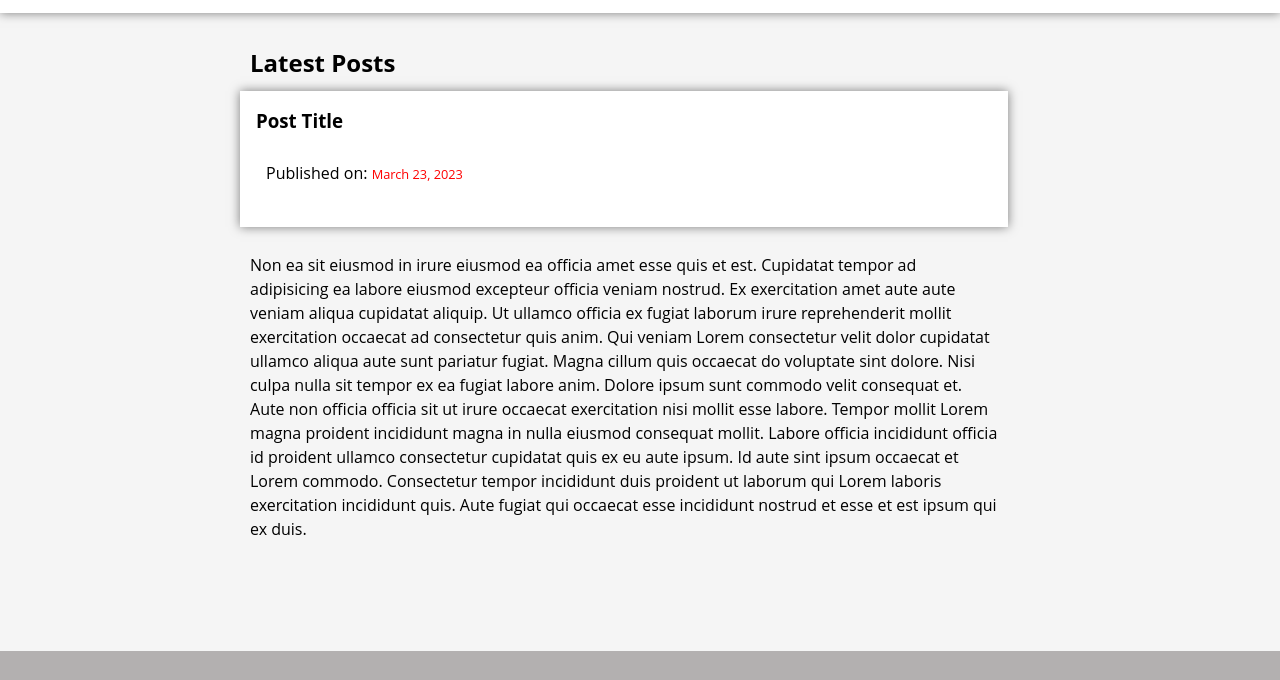
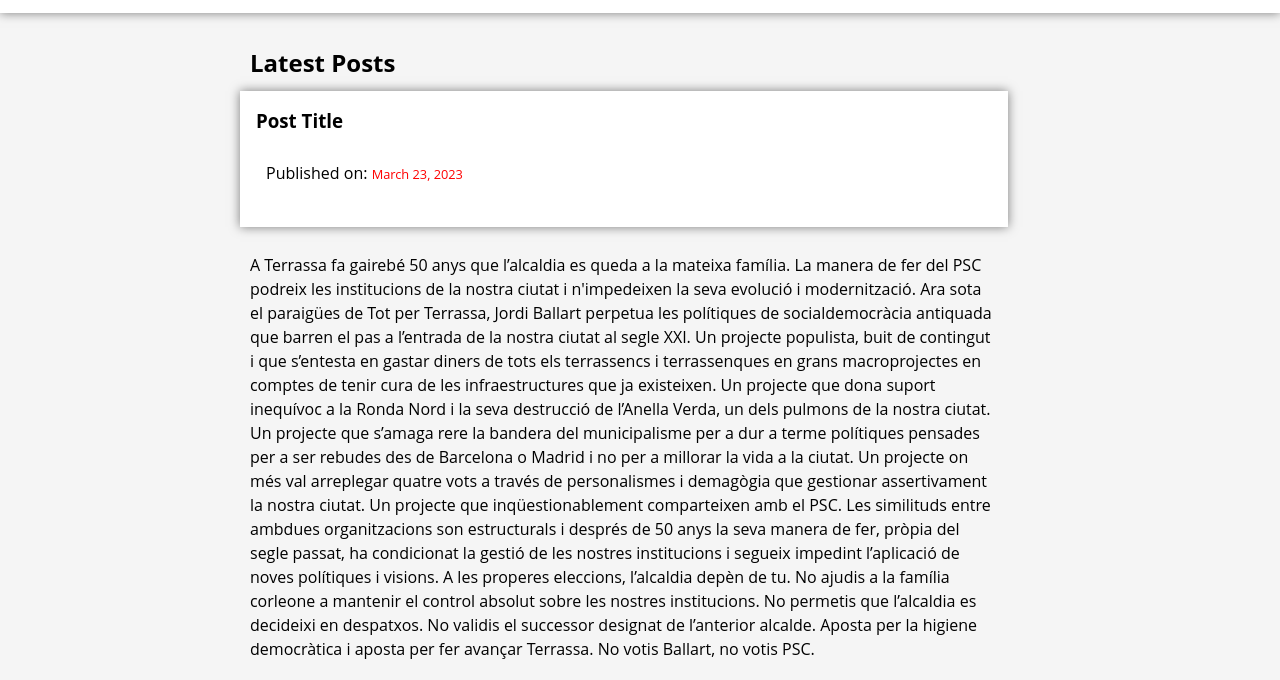
Before and after one commit to QueMiresPallasso/MATRACA, a plain HTML site: page index.html in a window 1280 px wide. Shown: the part 101-781 px from the top of the page. Drawn offline with Linux system fonts and the light colour scheme.

Commit message:
Update index.html

```diff
--- a/index.html
+++ b/index.html
@@ -29,18 +29,10 @@
 					<h3>Post Title</h3>
 					<p>Published on: <time datetime="2023-03-23">March 23, 2023</time></p>
 				</header>
-				<p>Non ea sit eiusmod in irure eiusmod ea officia amet esse quis et est. Cupidatat tempor ad adipisicing ea labore eiusmod excepteur officia veniam nostrud.
-                    Ex exercitation amet aute aute veniam aliqua cupidatat aliquip. Ut ullamco officia ex fugiat laborum irure reprehenderit mollit exercitation occaecat ad
-                    consectetur quis anim.
+				<p>A Terrassa fa gairebé 50 anys que l’alcaldia es queda a la mateixa família. La manera de fer del PSC podreix les institucions de la nostra ciutat i n'impedeixen la seva evolució i modernització. Ara sota el paraigües de Tot per Terrassa, Jordi Ballart perpetua les polítiques de socialdemocràcia antiquada que barren el pas a l’entrada de la nostra ciutat al segle XXI. Un projecte populista, buit de contingut i que s’entesta en gastar diners de tots els terrassencs i terrassenques en grans macroprojectes en comptes de tenir cura de les infraestructures que ja existeixen. Un projecte que dona suport inequívoc a la Ronda Nord i la seva destrucció de l’Anella Verda, un dels pulmons de la nostra ciutat. Un projecte que s’amaga rere la bandera del municipalisme per a dur a terme polítiques pensades per a ser rebudes des de Barcelona o Madrid i no per a millorar la vida a la ciutat. Un projecte on més val arreplegar quatre vots a través de personalismes i demagògia que gestionar assertivament la nostra ciutat. Un projecte que inqüestionablement comparteixen amb el PSC.
 
-
-                    Qui veniam Lorem consectetur velit dolor cupidatat ullamco aliqua aute sunt pariatur fugiat. Magna cillum quis occaecat do voluptate sint dolore.
-                    Nisi culpa nulla sit tempor ex ea fugiat labore anim. Dolore ipsum sunt commodo velit consequat et.
-
-                    Aute non officia officia sit ut irure occaecat exercitation nisi mollit esse labore. Tempor mollit Lorem magna proident incididunt magna in
-                    nulla eiusmod consequat mollit. Labore officia incididunt officia id proident ullamco consectetur cupidatat quis ex eu aute ipsum. Id aute
-                    sint ipsum occaecat et Lorem commodo. Consectetur tempor incididunt duis proident ut laborum qui Lorem laboris exercitation incididunt quis.
-                    Aute fugiat qui occaecat esse incididunt nostrud et esse et est ipsum qui ex duis.</p>
+Les similituds entre ambdues organitzacions son estructurals i després de 50 anys la seva manera de fer, pròpia del segle passat, ha condicionat la gestió de les nostres institucions i segueix impedint l’aplicació de noves polítiques i visions. A les properes eleccions, l’alcaldia depèn de tu. No ajudis a la família corleone a mantenir el control absolut sobre les nostres institucions. No permetis que l’alcaldia es decideixi en despatxos. No validis el successor designat de l’anterior alcalde. Aposta per la higiene democràtica i aposta per fer avançar Terrassa. No votis Ballart, no votis PSC.
+</p>
 				</p>
 			</article>
 
```
